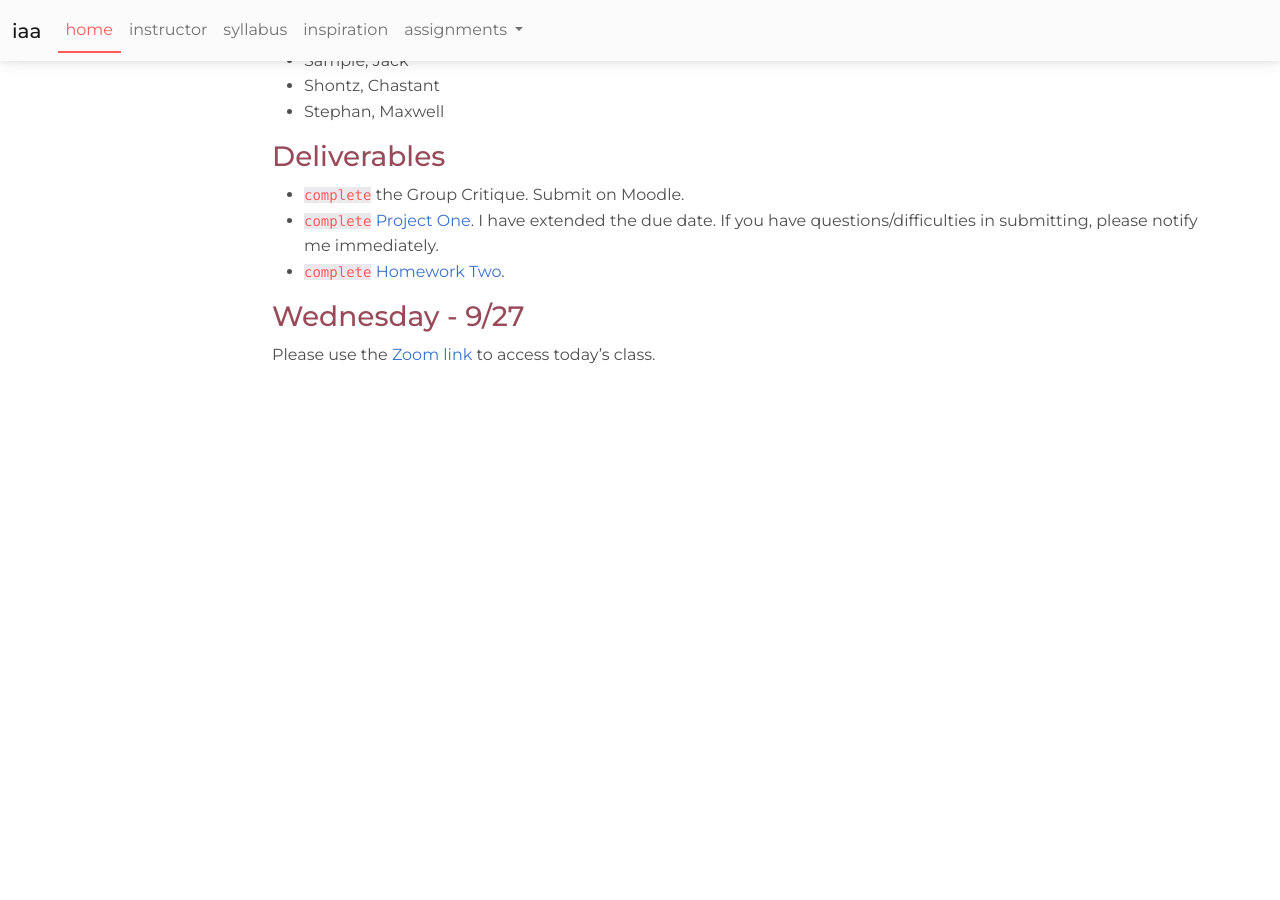
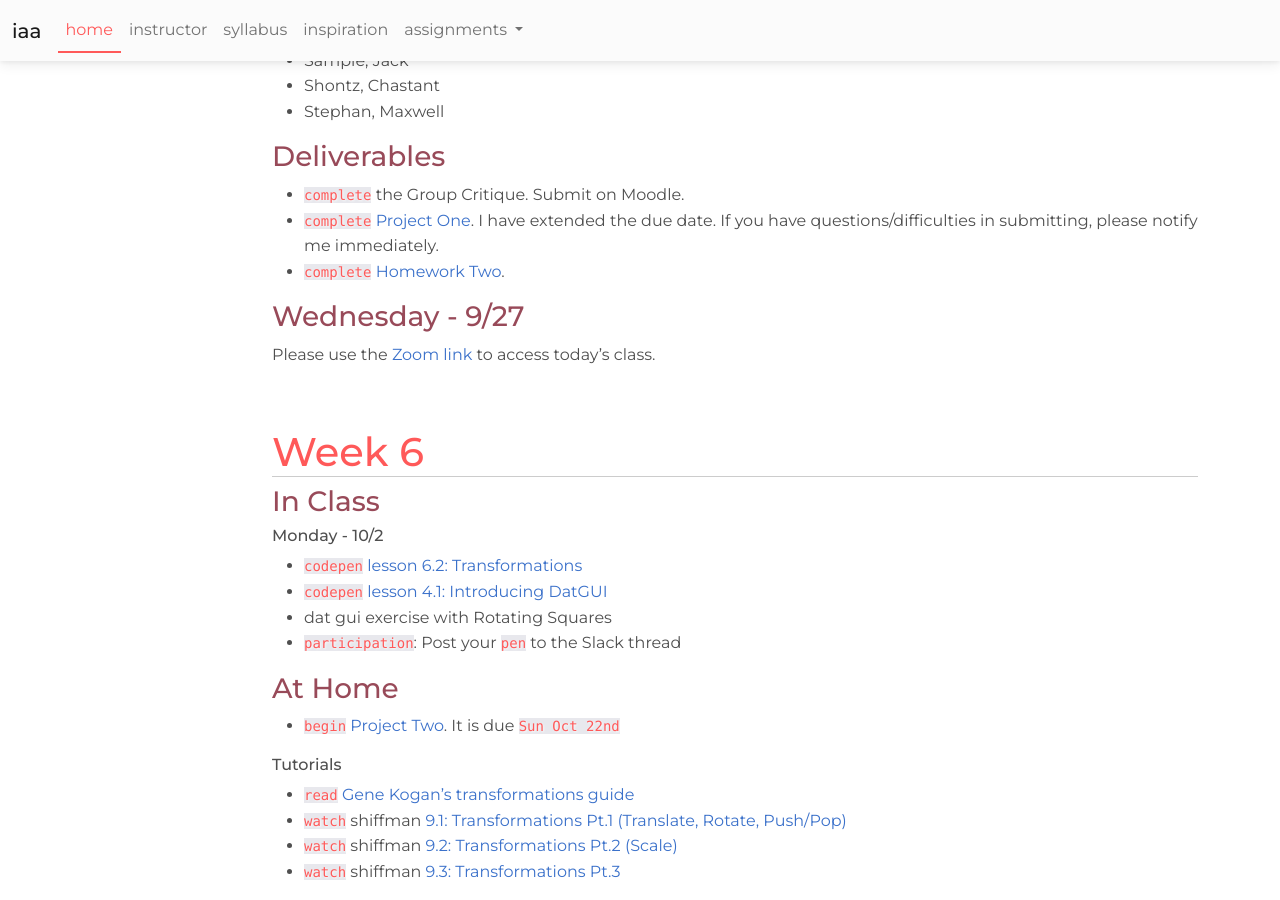
Before and after one commit to nicnosis/cu-courses, a Jekyll site: the page built from fa23/iaa/index.md, in a window 1280 px wide and 900 px high, scrolled down 5047 px. Built offline with Jekyll 4.4.1, drawn with Linux system fonts in a browser that asks for light colours; nearby versions of some CDN libraries; before the commit the page ends 5431 px from its top, so only the background shows below that.

Commit message:
iaa w6 added

```diff
--- a/_includes/navs/iaa-assignments.html
+++ b/_includes/navs/iaa-assignments.html
@@ -3,4 +3,5 @@
     <a class="dropdown-item" href="{{path}}/assignments/hw2.html">Homework Two</a>
     <div class="dropdown-divider"></div>
     <a class="dropdown-item" href="{{path}}/assignments/p1.html">Project One</a>
+    <a class="dropdown-item" href="{{path}}/assignments/p2.html">Project Two</a>
 </li>
--- a/fa23/iaa/index.md
+++ b/fa23/iaa/index.md
@@ -203,3 +203,20 @@ TEAM THREE
 ### Wednesday - 9/27
 
 Please use the [Zoom link](https://clarkson.zoom.us/j/9445480243) to access today's class.
+
+## Week 6
+### In Class
+#### Monday - 10/2
+* `codepen` [lesson 6.2: Transformations](https://codepen.io/novonagu/pen/dybBWNp)
+* `codepen` [lesson 4.1: Introducing DatGUI](https://codepen.io/novonagu/pen/xxKJjYM?editors=0010)
+* dat gui exercise with Rotating Squares
+* `participation`: Post your `pen` to the Slack thread
+
+### At Home
+* `begin` [Project Two](assignments/p2.html). It is due `Sun Oct 22nd`
+
+#### Tutorials
+* `read` [Gene Kogan's transformations guide](https://genekogan.com/code/p5js-transformations/)
+* `watch` shiffman [9.1: Transformations Pt.1 (Translate, Rotate, Push/Pop)](https://youtu.be/o9sgjuh-CBM)
+* `watch` shiffman [9.2: Transformations Pt.2 (Scale)](https://youtu.be/pkHZTWOoTLM)
+* `watch` shiffman [9.3: Transformations Pt.3](https://youtu.be/IVMvq9rd8dA)
```
Also changed, not shown: fa23/dbi/index.md (+5 -0 lines), fa23/ind/assignments/p2.md (added, +69 -0 lines), fa23/ind/index.md (+4 -0 lines).
